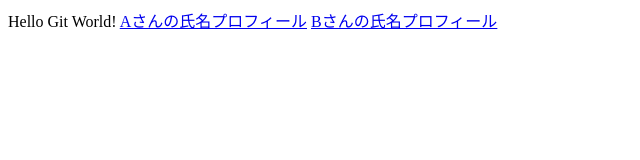
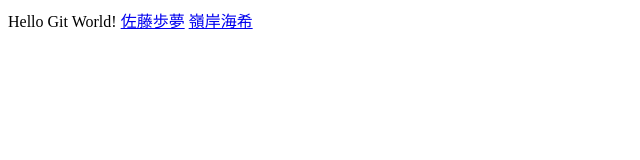
Before and after one commit to A-Sato915/change, a plain HTML site: page index.html in a window 1280 px wide. Shown: the whole page, without its empty margins (0-640 px from the left). Drawn offline with Linux system fonts and the light colour scheme.

Commit message:
再提出

```diff
--- a/index.html
+++ b/index.html
@@ -1,3 +1,3 @@
 Hello Git World!
-<a href="profile_A.html">Aさんの氏名プロフィール</a>
-<a href="profile_B.html">Bさんの氏名プロフィール</a>
+<a href="profile_A.html">佐藤歩夢</a>
+<a href="profile_B.html">嶺岸海希</a>
```
